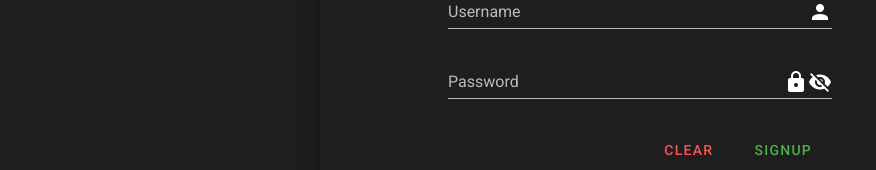
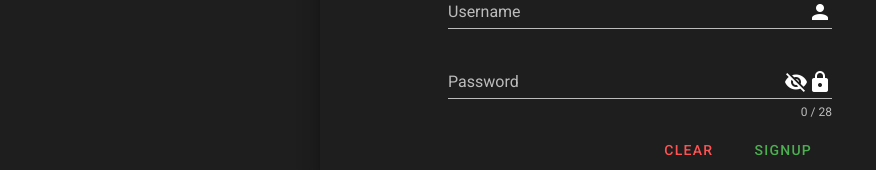
Before and after one commit to websocket-chat/client, a Vue app: page /login in a window 1280 px wide. Shown: the part 423-593 px from the top of the page, without its empty margins (0-876 px from the left). Built offline with nearby package versions, Linux system fonts and the light colour scheme.

Commit message:
Signup form validation completed.

```diff
--- a/src/components/SignupForm.vue
+++ b/src/components/SignupForm.vue
@@ -1,6 +1,6 @@
 <template>
   <v-card flat height="auto" width="60%" class="mx-auto">
-    <v-form class="form-group">
+    <form class="form-group">
       <v-text-field
         v-model="email"
         :error-messages="emailErrors"
@@ -8,68 +8,86 @@
         dark
         class="form__input"
         append-icon="mdi-email"
+        @input="vulidate.email.$touch()"
+        @blur="vulidate.email.$touch()"
       >
       </v-text-field>
       <v-text-field
         v-model="username"
         :error-messages="usernameErrors"
+        :conter="16"
         label="Username"
         dark
         required
         class="form__input"
         append-icon="mdi-account"
+        @input="vulidate.username.$touch()"
+        @blur="vulidate.username.$touch()"
       >
       </v-text-field>
       <v-text-field
         v-model="password"
         :type="!showPassword ? 'password' : 'text'"
+        :counter="28"
         :error-messages="passwordErrors"
         label="Password"
         class="form__input"
-        required
+        dark
+        @input="vulidate.password.$touch()"
+        @blur="vulidate.password.$touch()"
       >
         <template v-slot:append>
-          <v-icon >
-            mdi-lock
+          <v-icon @click="showPassword = !showPassword" class="password-toggle">
+            {{ !showPassword ? "mdi-eye-off" : "mdi-eye" }}
           </v-icon>
-          <v-icon @click="showPassword = !showPassword" class="password-toggle">
-            {{ !showPassword ? "mdi-eye-off" : "mdi-eye"}}
-          </v-icon>
+          <v-icon> mdi-lock </v-icon>
         </template>
       </v-text-field>
-      <v-card class="d-flex justify-end my-2" flat height="fit-content" width="100%">
-        <v-btn @click="clearSignupForm" text class="ma-1" color="error">Clear</v-btn>
-        <v-btn @click="createUserAccount" text class="ma-1" color="success">Signup</v-btn>
+      <v-card
+        class="d-flex justify-end my-2"
+        flat
+        height="fit-content"
+        width="100%"
+      >
+        <v-btn @click="clearSignupForm" text class="ma-1" color="error"
+          >Clear</v-btn
+        >
+        <v-btn @click="createUserAccount" text class="ma-1" color="success"
+          >Signup</v-btn
+        >
       </v-card>
-    </v-form>
+    </form>
   </v-card>
 </template>
 
 <script>
-import { between, email, required } from "vuelidate/lib/validators";
-import AccountServices from "@/services/AccountServices";
+import { helpers, minLength, maxLength, email, required } from "vuelidate/lib/validators";
+import AccountServices from "@/services/AccountService";
 
 export default {
   name: "SignupForm",
   validations() {
-    const hasUpperCase = (val) => val === val.toUpperCase();
-    const hasLowerCase = (val) => val === val.toLowerCase();
-    const hasNumbers = (val) => typeof val === "number";
+
+    const hasUpperCase = helpers.regex("hasUpperCase", /[A-Z]/);
+    const hasLowerCase = helpers.regex("hasLowerCase", /[a-z]/)
+    const hasNumbers = helpers.regex("hasNumbers", /[0-9]/);
     return {
       email: {
+        email,
         required,
-        email,
       },
       username: {
         required,
-        between: between(3, 16),
+        minLength: minLength(3),
+        maxLength: maxLength(16),
       },
       password: {
         required,
+        minLength: minLength(8),
+        maxLength: maxLength(28),
         hasUpperCase,
         hasLowerCase,
         hasNumbers,
-        between: between(8, 28),
       },
     };
   },
@@ -83,7 +101,7 @@ export default {
   },
   methods: {
     createUserAccount() {
-      AccountServices.create(this.signup)
+      AccountServices.create(this.username, this.password, this.email)
         .catch((error) => {
           this.snackbarText = this.determineSnackbarMessage(
             error.response.data.error
@@ -100,39 +118,55 @@ export default {
       this.email = "";
       this.username = "";
       this.password = "";
+      this.$v.$reset();
     },
   },
   computed: {
+    vulidate() {
+      return this.$v;
+    },
     emailErrors() {
       const errors = [];
 
-      if (!this.$v.email.dirty) return errors;
+      if (!this.$v.email.$dirty) return errors;
 
       !this.$v.email.required && errors.push("Email is required!");
+
       !this.$v.email.email && errors.push("Must be a valid email!");
 
       return errors;
     },
     usernameErrors() {
       const errors = [];
+
       if (!this.$v.username.$dirty) return errors;
+
       !this.$v.username.required && errors.push("Username is required!");
-      !this.$v.username.between &&
-        errors.push("Username must be between 3 and 18 letters.");
+
+      !this.$v.username.minLength && errors.push("Username must be at least 3 letters");
+
+      !this.$v.username.maxLength && errors.push("Username must not be more than 16 letters.")
 
       return errors;
     },
     passwordErrors() {
       const errors = [];
-      if (!this.$v.password.dirty) return errors;
+
+      if (!this.$v.password.$dirty) return errors;
+
       !this.$v.password.required && errors.push("Password required!");
-      !this.$v.password.between &&
-        errors.push("Password must be between 8 and 28 letters.");
-      !this.$v.password.hasLowerCase() &&
+
+      !this.$v.password.minLength && errors.push("Password must be at least 8 letters");
+
+      !this.$v.password.maxLength && errors.push("Password must not be more than 28 letters")
+
+      !this.$v.password.hasLowerCase &&
         errors.push("Must have at least one lowercase letter.");
-      !this.$v.password.hasUpperCase() &&
+
+      !this.$v.password.hasUpperCase &&
         errors.push("Must have at least one uppercase letter.");
-      !this.$v.password.hasNumbers() &&
+
+      !this.$v.password.hasNumbers &&
         errors.push("Must have at least one number.");
 
       return errors;
```
